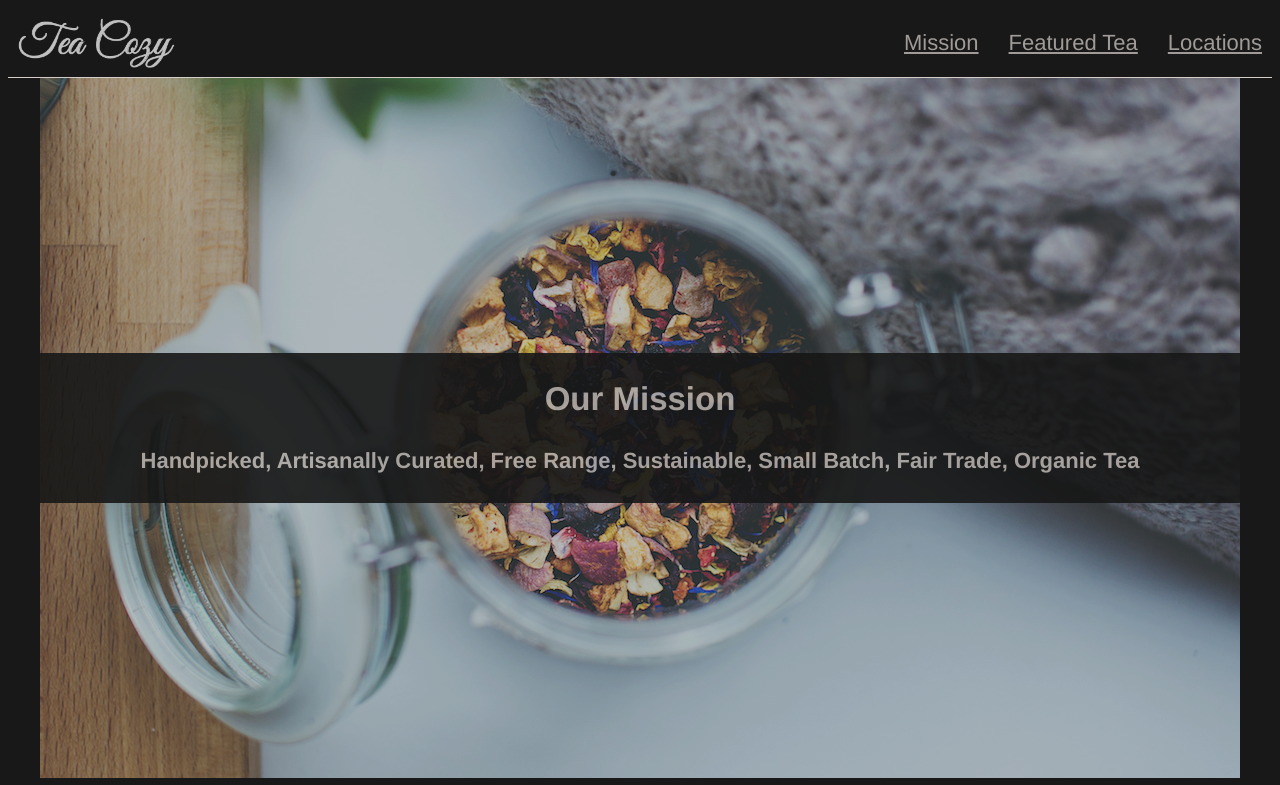
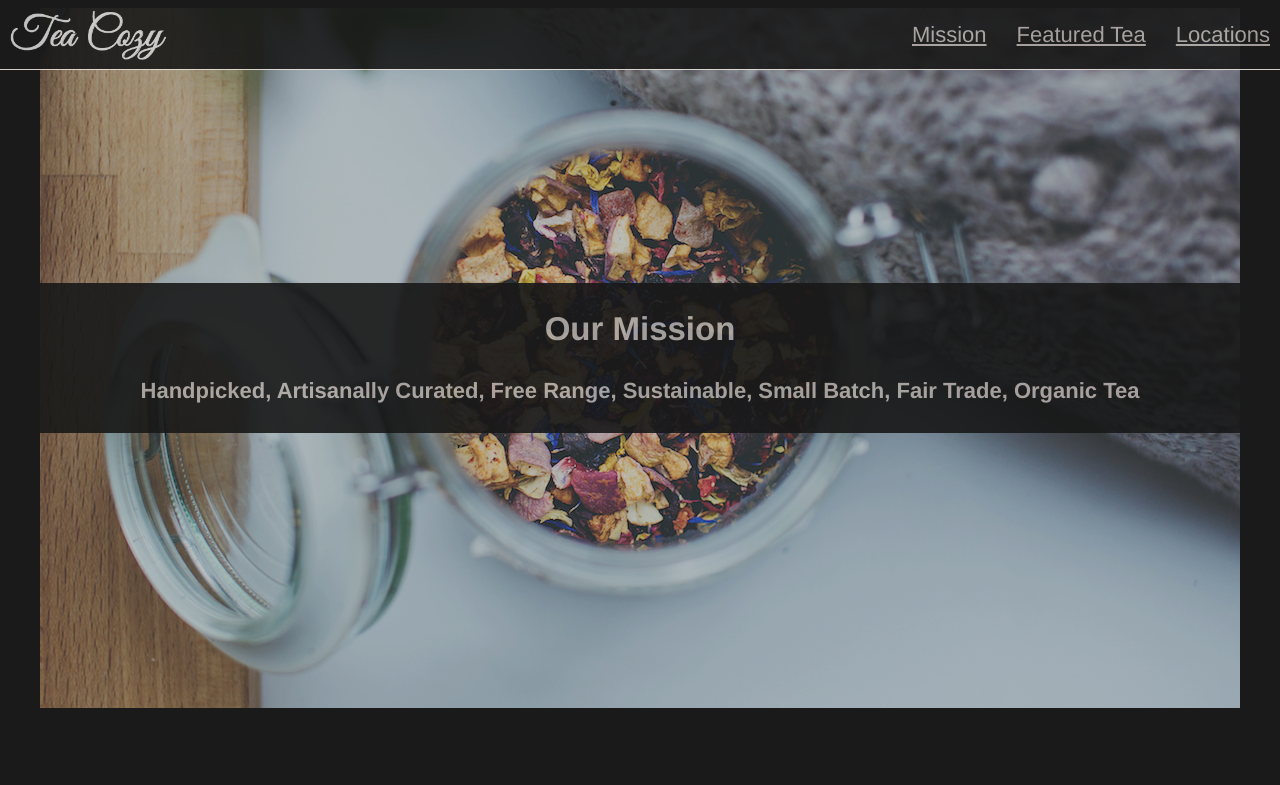
Before and after one commit to Jubayedacca/Tea-Cozy-One, a plain HTML site: page index.html in a window 1280 px wide. Shown: the top 785 px of the page. Drawn offline with Linux system fonts and the light colour scheme.

Commit message:
all css format and positionin added except qc

```diff
--- a/resources/css/style.css
+++ b/resources/css/style.css
@@ -10,24 +10,33 @@
 /* navigation*/
 li{
   list-style-type: none;
-  margin-left: 30px;
+  margin-left: 20px;
+  margin-right: 10px;
+  padding-right: 0px;
 }
 .header{
   display:flex;
   border-bottom: 1px solid seashell;
   justify-content: space-between;
   height: 69px;
-  padding-left: 10px;
-  padding-right: 10px;
+  top: 0;
+  right: 0;
   align-items: center;
+  position: fixed;
+  z-index: 5;
+  width: 100%
 }
 ul{
   display:flex;
 }
 .header img{
   height: 50px;
+  margin-left: 10px;
 }
-
+/*body-contant*/
+.content{
+  position: relative;
+}
 /*body - mission */
 .mission{
 background-image:url("../images/img-mission-background.jpg");
@@ -39,6 +48,8 @@ width:1200px;
 height:700px;
 justify-content: center;
 margin:0 auto;
+
+top:69px;
 }
 .missiontext{
   width: inherit;
@@ -53,11 +64,13 @@ margin:0 auto;
   width: 300px;
 }
 .tea h4{
-  margin-top: 10px;
+  margin-top: 20px;
 }
 .tea h2{
   width: 1000px;
-  margin: 10px auto;
+  margin-top: 80px;
+  margin-right: auto;
+  margin-left: auto;
   font-size: 33px;
 }
 .teatop{
```
